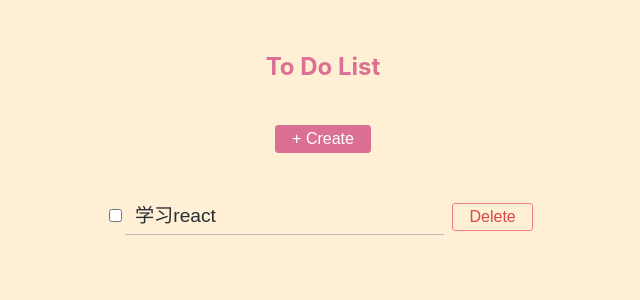
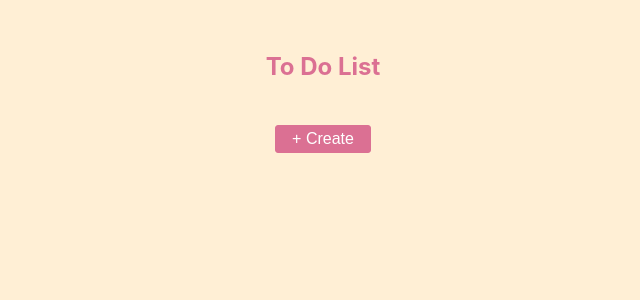
Before and after one commit to wenhuili-vivid/to-do-list, a React (Create React App) app: page / in a window 1280 px wide. Shown: the top 300 px of the page, without its empty margins (317-957 px from the left). Built offline with nearby package versions, Linux system fonts and the light colour scheme.

Commit message:
delete test data

```diff
--- a/src/ToDoList.js
+++ b/src/ToDoList.js
@@ -26,12 +26,7 @@ class ToDoList extends React.Component {
   constructor(props) {
     super(props);
     this.state = {
-      toDoItems: [
-        {
-          isFinished: false,
-          description: '学习react',
-        },
-      ],
+      toDoItems: [],
     };
   }
 
```
